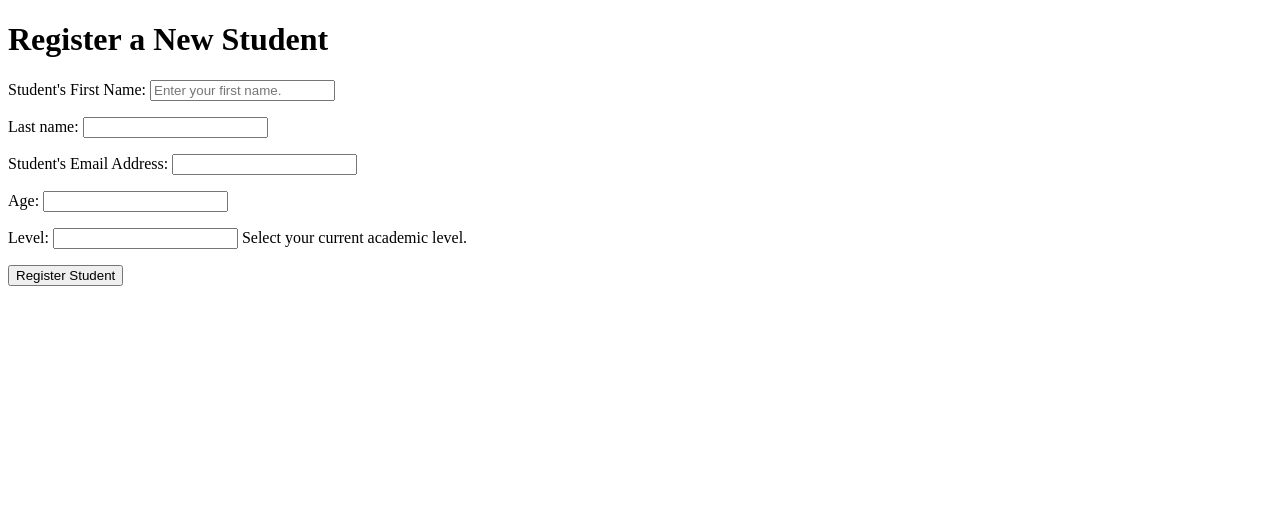
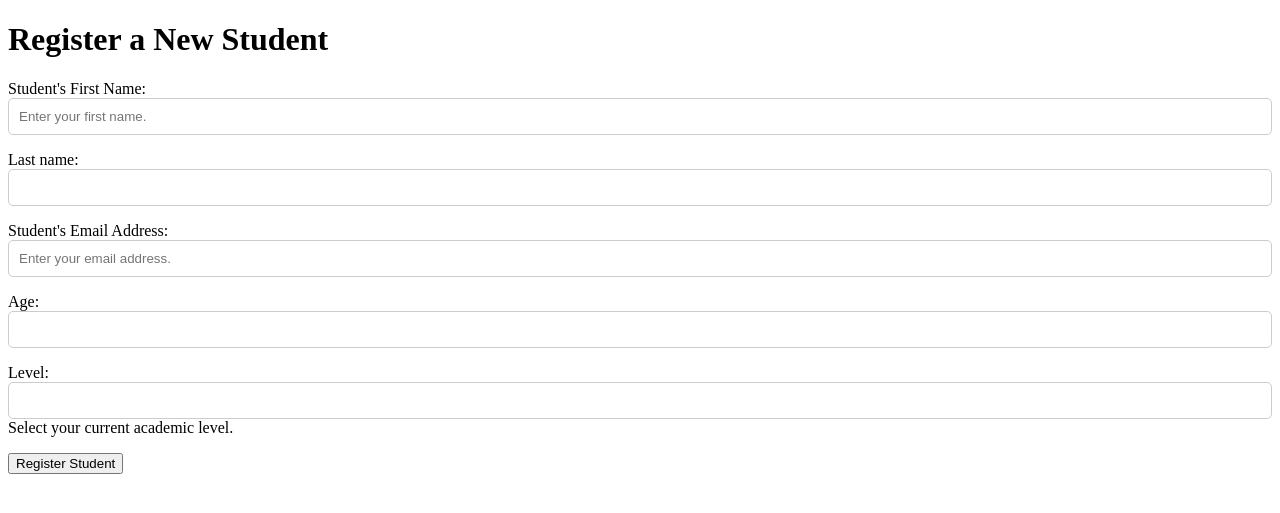
Before and after one commit to EnyinnayaDev/Django-Course, a Django app: page /students/model-form/create/ in a window 1280 px wide. Shown: the top 513 px of the page. Run offline with Django 5.2, Linux system fonts and the light colour scheme.

Commit message:
Added styling to my modelform fields

```diff
--- a/student_management/students/forms.py
+++ b/student_management/students/forms.py
@@ -14,9 +14,23 @@ class StudentForm(forms.ModelForm):
         }
         widgets = {
             'first_name': forms.TextInput(attrs={
-                'placeholder': 'Enter your first name.'
+                'placeholder': 'Enter your first name.',
+                'class': 'form-input'
+            }),
+            'email': forms.EmailInput(attrs={
+                'placeholder': 'Enter your email address.',
+                'class': 'form-input'
             })
         }
+
+    def __init__(self, *args, **kwargs):
+        super().__init__(*args, **kwargs)
+
+        for field in self.fields.values():
+            if 'class' in field.widget.attrs:
+                field.widget.attrs['class'] += ' form-input'
+            else:
+                field.widget.attrs['class'] = 'form-input'
 
     def clean_age(self):
         age = self.cleaned_data["age"]
--- a/student_management/students/templates/students/student_model_form.html
+++ b/student_management/students/templates/students/student_model_form.html
@@ -4,6 +4,15 @@
     <meta charset="UTF-8">
     <meta name="viewport" content="width=device-width, initial-scale=1.0">
     <title>Register Student</title>
+    <style>
+        .form-input {
+            width: 100%;
+            border: 1px solid #ccc;
+            padding: 10px;
+            border-radius: 5px;
+            box-sizing: border-box;
+        }
+    </style>
 </head>
 <body>
     {% if student %}
```
